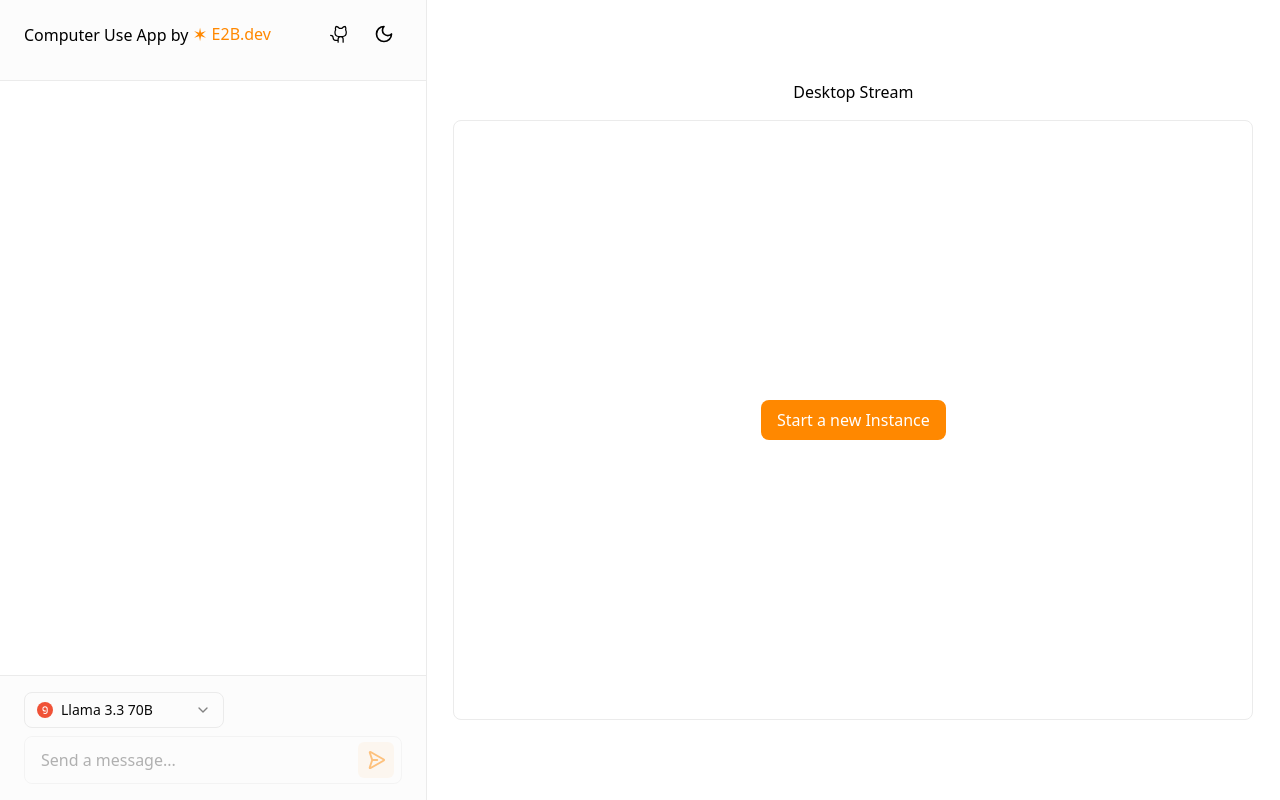
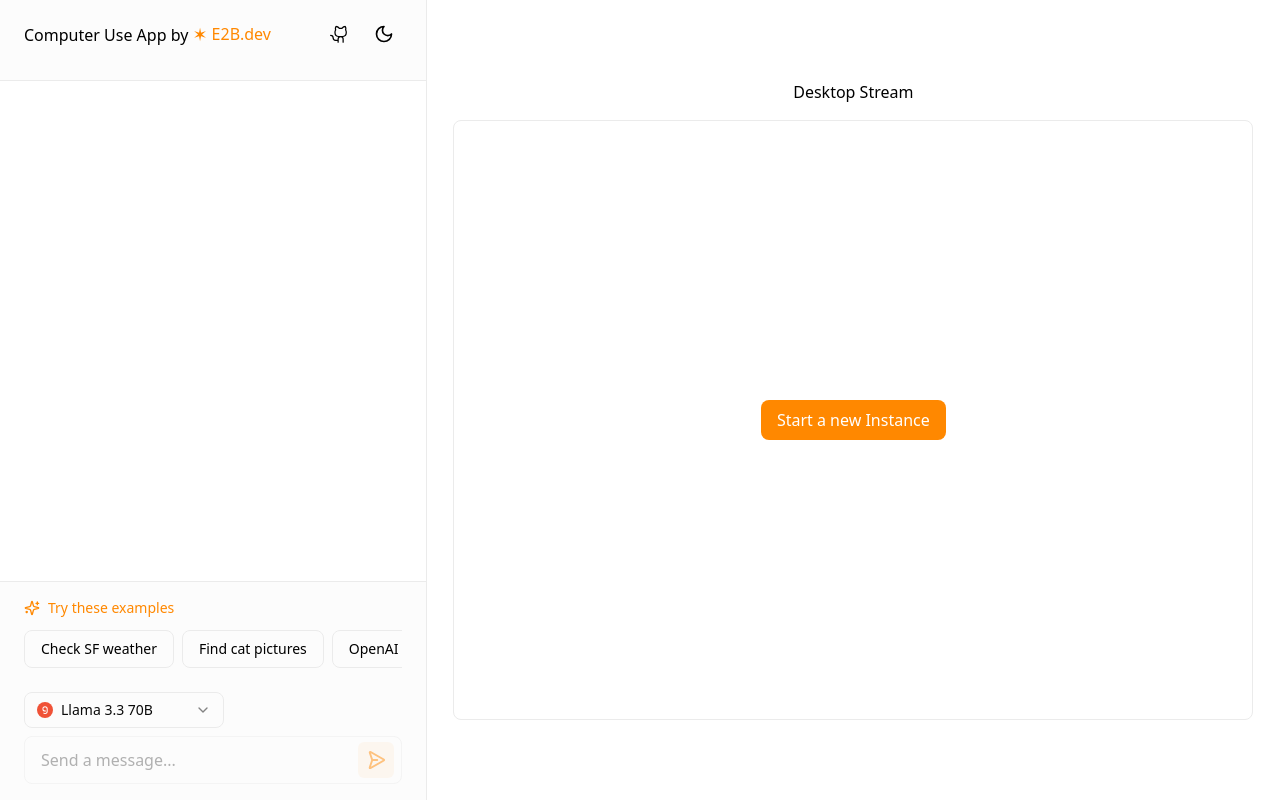
Before and after one commit to e2b-dev/computer-use-app, a Next.js app: page / in a window 1280 px wide. Built offline with nearby package versions, Linux system fonts and the light colour scheme; what @ai-sdk/anthropic, @ai-sdk/groq, @ai-sdk/mistral, @ai-sdk/xai would draw is missing.

Commit message:
Add example prompts to empty chat state

```diff
--- a/app/page.tsx
+++ b/app/page.tsx
@@ -1,7 +1,7 @@
 "use client";
 
 import { useRef, useState, useEffect } from "react";
-import { MoonIcon, SunIcon, StopCircle, Timer, Trash2, Power } from "lucide-react";
+import { MoonIcon, SunIcon, StopCircle, Timer, Trash2, Power, Sparkles } from "lucide-react";
 import { useTheme } from "next-themes";
 import { Message } from "@/components/message";
 import { useScrollToBottom } from "@/components/use-scroll-to-bottom";
@@ -18,6 +18,15 @@ import {
 import { models } from "@/lib/model-config";
 import { createSandbox, increaseTimeout, stopSandboxAction } from "@/app/actions";
 import { motion, AnimatePresence } from "framer-motion";
+
+const ExamplePrompt = ({ text, onClick }: { text: string; onClick: () => void }) => (
+  <button
+    onClick={onClick}
+    className="text-sm px-4 py-2 rounded-lg border border-[#EBEBEB] dark:border-[#333333] hover:bg-[#F5F5F5] dark:hover:bg-[#1A1A1A] transition-colors text-left whitespace-nowrap text-[#000000] dark:text-[#FFFFFF]"
+  >
+    {text}
+  </button>
+);
 
 export default function Home() {
   const [sandbox, setSandbox] = useState<Sandbox | null>(null);
@@ -113,6 +122,17 @@ export default function Home() {
   const handleClearChat = () => {
     setMessages([]);
     toast.success("Chat cleared");
+  };
+
+  const handleExampleClick = (prompt: string) => {
+    if (!sandbox) {
+      toast.error("Please start an instance first");
+      return;
+    }
+    append({
+      role: 'user',
+      content: prompt,
+    });
   };
 
   const ThemeToggle = () => (
@@ -279,6 +299,28 @@ export default function Home() {
           onSubmit={handleSubmit}
           className="px-6 py-4 border-t border-[#EBEBEB] dark:border-[#333333] bg-[#FCFCFC] dark:bg-[#111111]"
         >
+          {messages.length === 0 && (
+            <div className="flex flex-col items-start gap-3 mb-4">
+              <div className="flex items-center gap-2 text-[#FF8800]">
+                <Sparkles className="w-4 h-4" />
+                <span className="text-sm font-medium">Try these examples</span>
+              </div>
+              <div className="flex gap-2 w-full overflow-x-auto pb-2 scrollbar-thin scrollbar-thumb-[#EBEBEB] dark:scrollbar-thumb-[#333333] scrollbar-track-transparent">
+                <ExamplePrompt
+                  text="Check SF weather"
+                  onClick={() => handleExampleClick("What's the weather like in San Francisco?")}
+                />
+                <ExamplePrompt
+                  text="Find cat pictures"
+                  onClick={() => handleExampleClick("Search for cute cat pictures on the internet")}
+                />
+                <ExamplePrompt
+                  text="OpenAI news"
+                  onClick={() => handleExampleClick("Show me the latest news about OpenAI")}
+                />
+              </div>
+            </div>
+          )}
           <div className="pb-2 flex items-center justify-between">
             <div className="flex items-center gap-2">
               <Select
```
